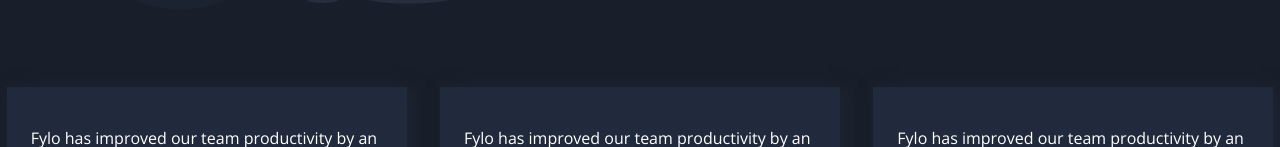
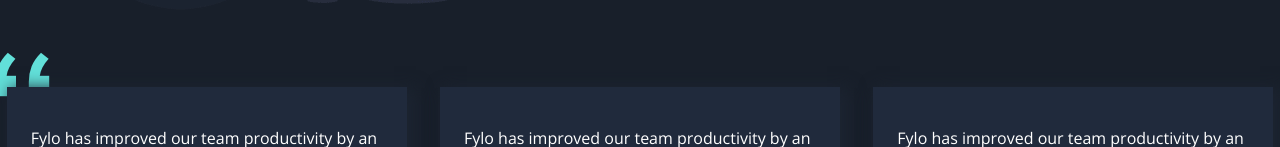
Before and after one commit to Silkiercomet/fylo-dark-theme, a plain HTML site: page index.html in a window 1280 px wide. Shown: the part 2158-2305 px from the top of the page. Drawn offline with nearby package versions, Linux system fonts and the light colour scheme.

Commit message:
Update index.html

```diff
--- a/index.html
+++ b/index.html
@@ -85,6 +85,7 @@
 
     <section class=" profiles ">
       <div class="card">
+        <img src="images/bg-quotes.png" alt="" class="quote">
         <p>Fylo has improved our team productivity by an order of magnitude. Since making the switch our team has
           become a well-oiled collaboration machine.</p>
         <div class="profile">
```
